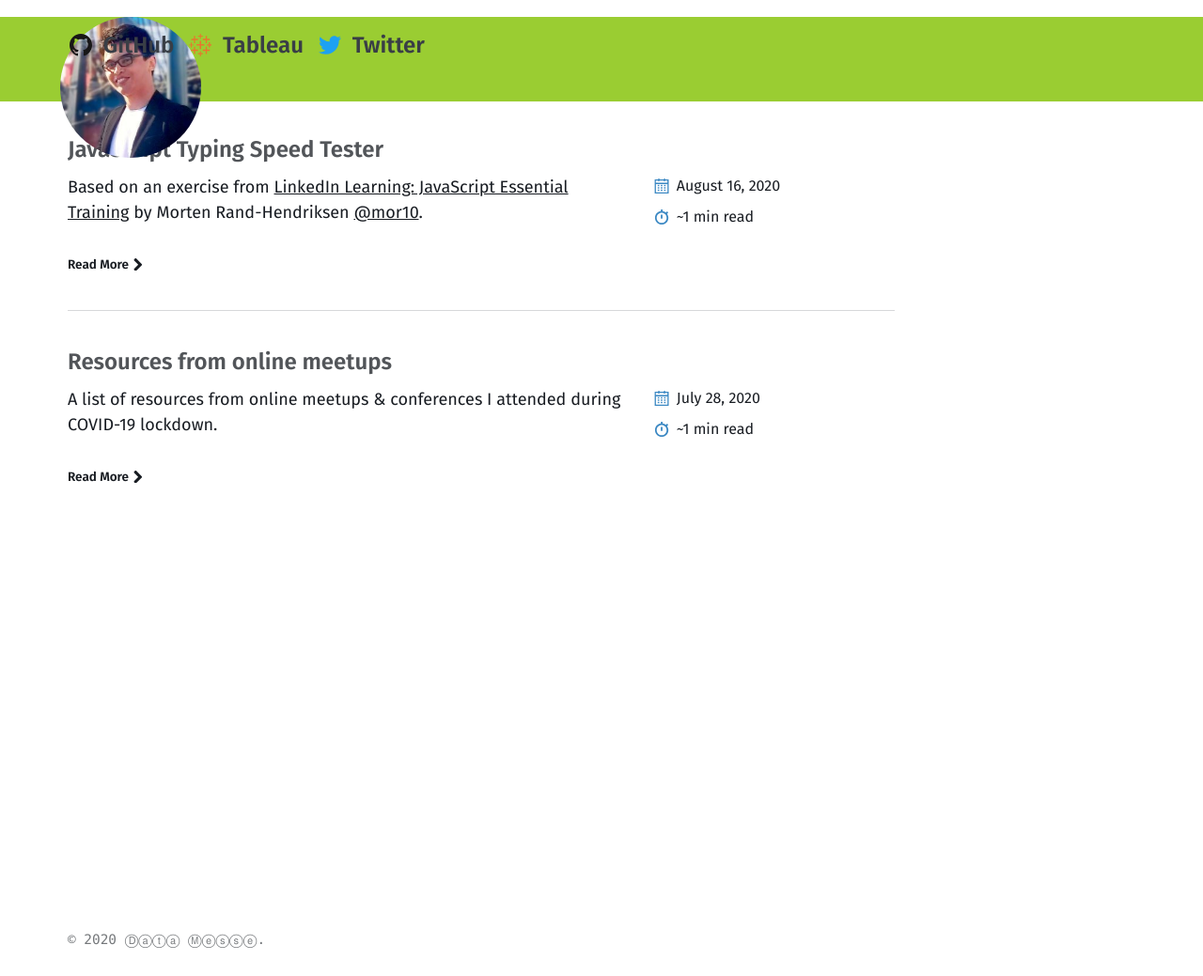
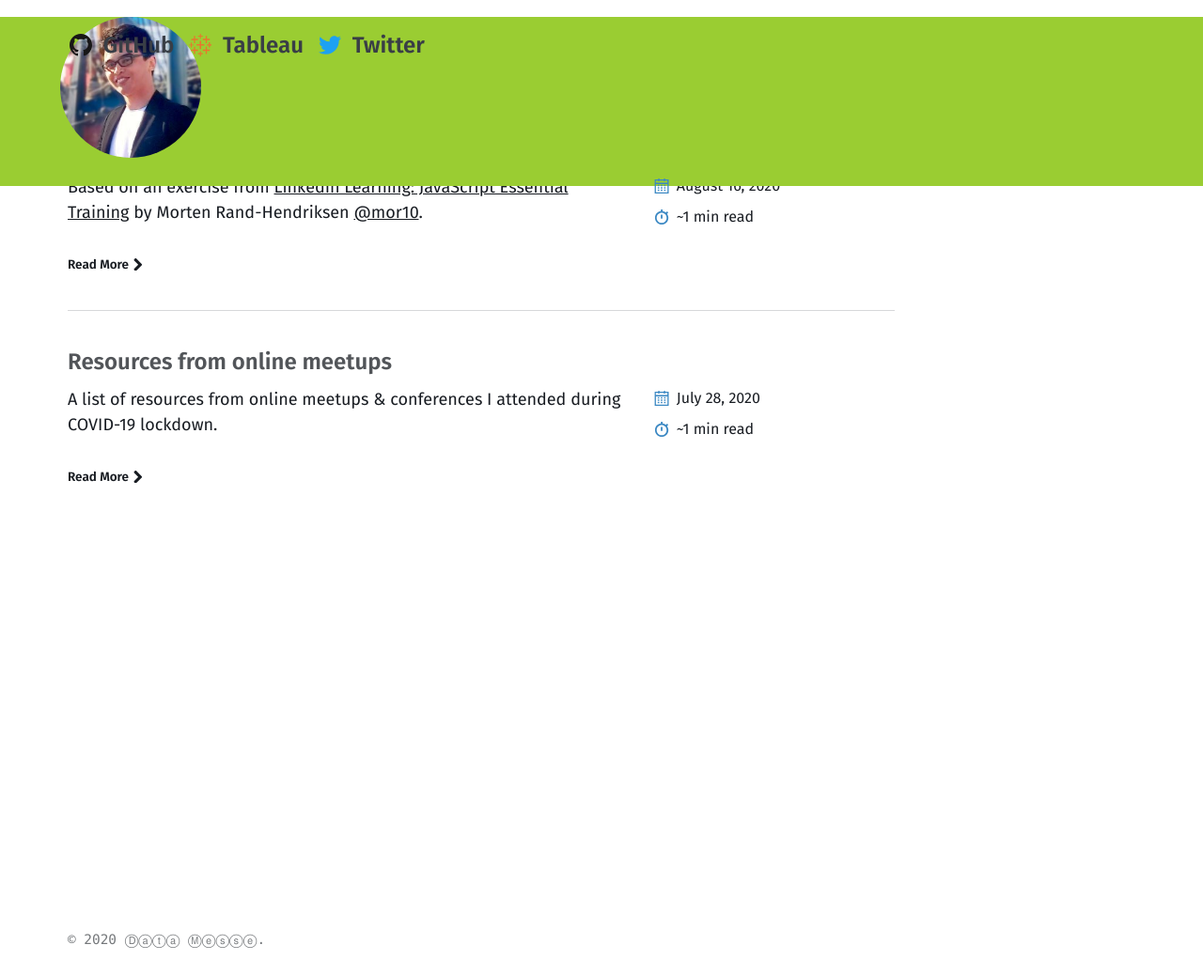
Before and after one commit to datamesse/blog, a Jekyll site: the page built from index.md, in a window 1280 px wide. Shown: the whole page at 94% size. Built offline with Jekyll 4.4.1, drawn with Linux system fonts in a browser that asks for light colours.

Commit message:
Update _global.scss

```diff
--- a/_sass/basically-basic/_global.scss
+++ b/_sass/basically-basic/_global.scss
@@ -8,7 +8,7 @@
 }
 #background-top-banner{
   background-color: yellowgreen;
-  height: 90px;
+  height: 180px;
   width: 100%;
   position: absolute;
   top: 0px;
```
